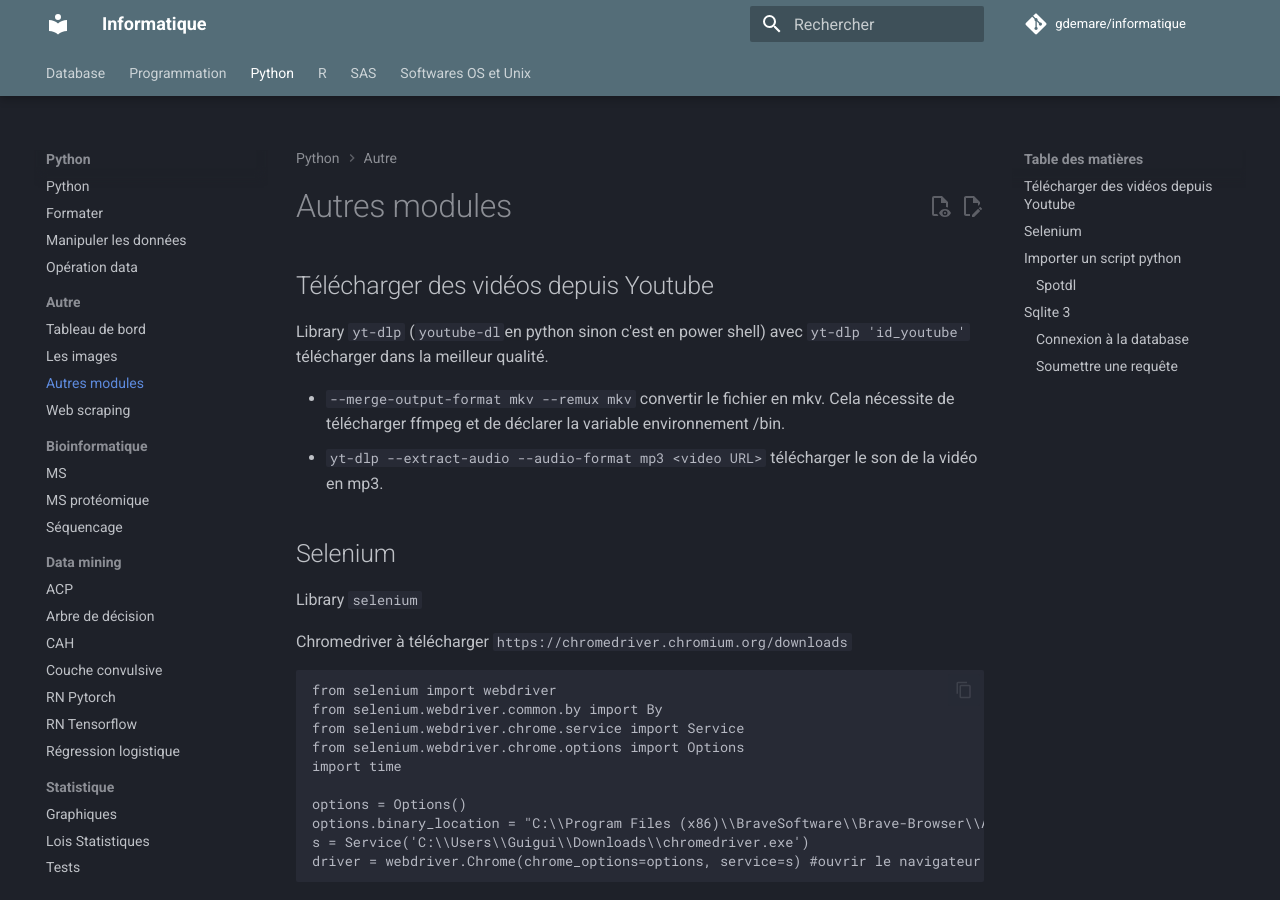
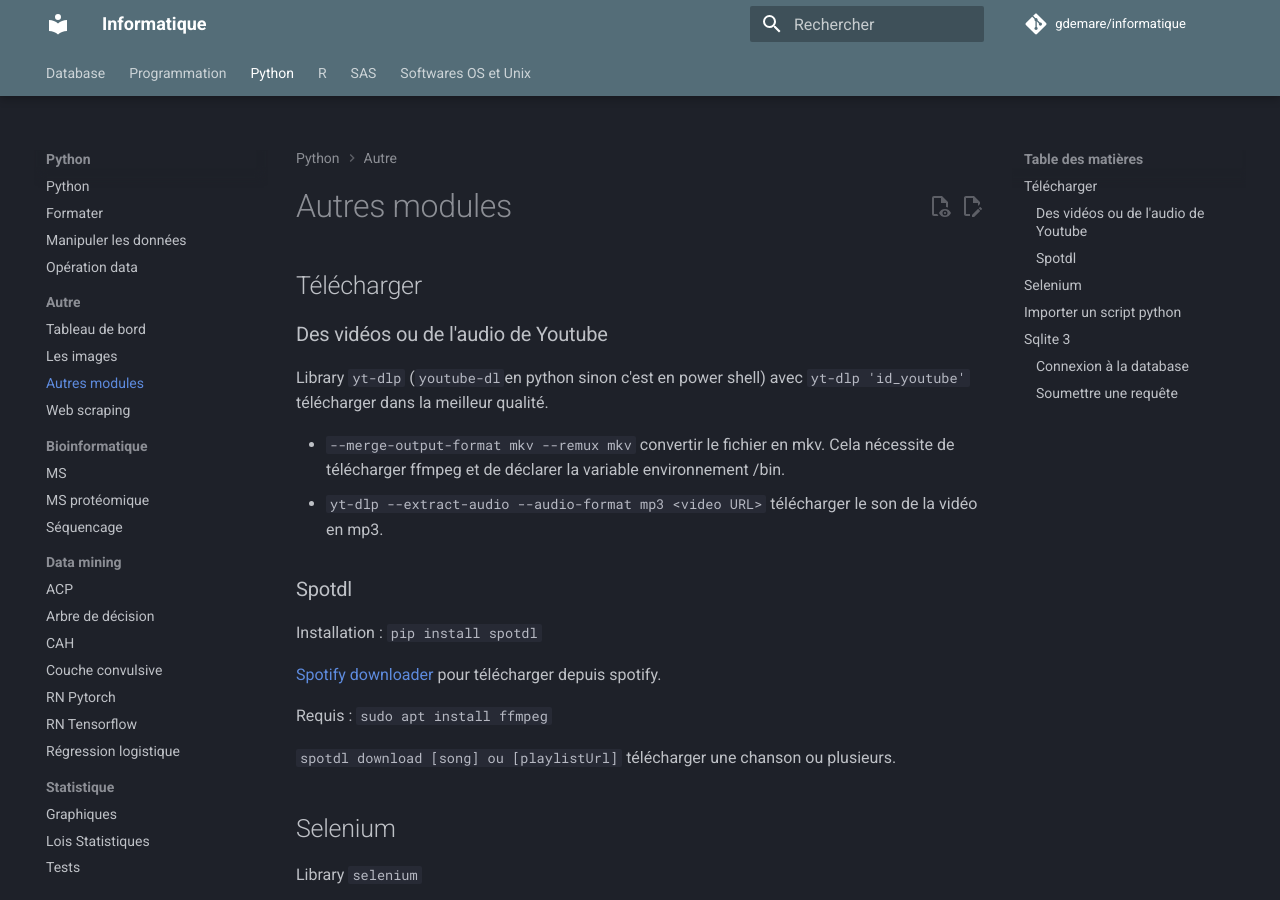
Before and after one commit to gdemare/Informatique, an MkDocs documentation site: the page built from docs/python/modules-supplementaires_py.md, in a window 1280 px wide and 900 px high. Built offline with MkDocs 1.6.1 and Material for MkDocs 9.7.7, drawn with Linux system fonts in a browser that asks for light colours; comment, search, counter and statistics services are not loaded; some of the changed text lies outside the part shown.

Commit message:
Update modules-supplementaires_py.md

```diff
--- a/docs/python/modules-supplementaires_py.md
+++ b/docs/python/modules-supplementaires_py.md
@@ -1,9 +1,21 @@
-## Télécharger des vidéos depuis Youtube
+## Télécharger
+
+### Des vidéos ou de l'audio de Youtube
 
 Library `yt-dlp` (`youtube-dl`en python sinon c'est en power shell) avec `yt-dlp 'id_youtube'` télécharger dans la meilleur qualité.
 
 * `--merge-output-format mkv --remux mkv` convertir le fichier en mkv. Cela nécessite de télécharger ffmpeg et de déclarer la variable environnement /bin.
 * `yt-dlp --extract-audio --audio-format mp3 <video URL>` télécharger le son de la vidéo en mp3.
+
+### Spotdl
+
+Installation : `pip install spotdl`
+
+[Spotify downloader](https://github.com/spotDL/spotify-downloader) pour télécharger depuis spotify.
+
+Requis : `sudo apt install ffmpeg`
+
+`spotdl download [song] ou [playlistUrl]` télécharger une chanson ou plusieurs.
 
 ## Selenium
 
@@ -52,15 +64,6 @@ Library `subprocess`
 * `call([sys.executable, 'C:\\temp\\hello2.py'], shell=True)` importer un script python.
 * `['java', '-jar', 'temp.jar' param1, param2]` exécuter un script java.
 
-### Spotdl
-
-Installation : `pip install spotdl`
-
-[Spotify downloader](https://github.com/spotDL/spotify-downloader) pour télécharger depuis spotify.
-
-Requis : `sudo apt install ffmpeg`
-
-`spotdl download [song] ou [playlistUrl]` télécharger une chanson ou plusieurs.
 
 ## Sqlite 3
 
@@ -84,6 +87,6 @@ Les variables à utiliser dans la requête doivent etre declarées par un `?`.
 S'il y en a plusieurs, il faut les organiser sous la forme d'une liste.
 
 !!! note
-  Penser à convertir le résultat en liste.
+	Penser à convertir le résultat en liste.
 
 * `conn.commit()` écrire ou modifier la bdd en exécutant la requête.
```
